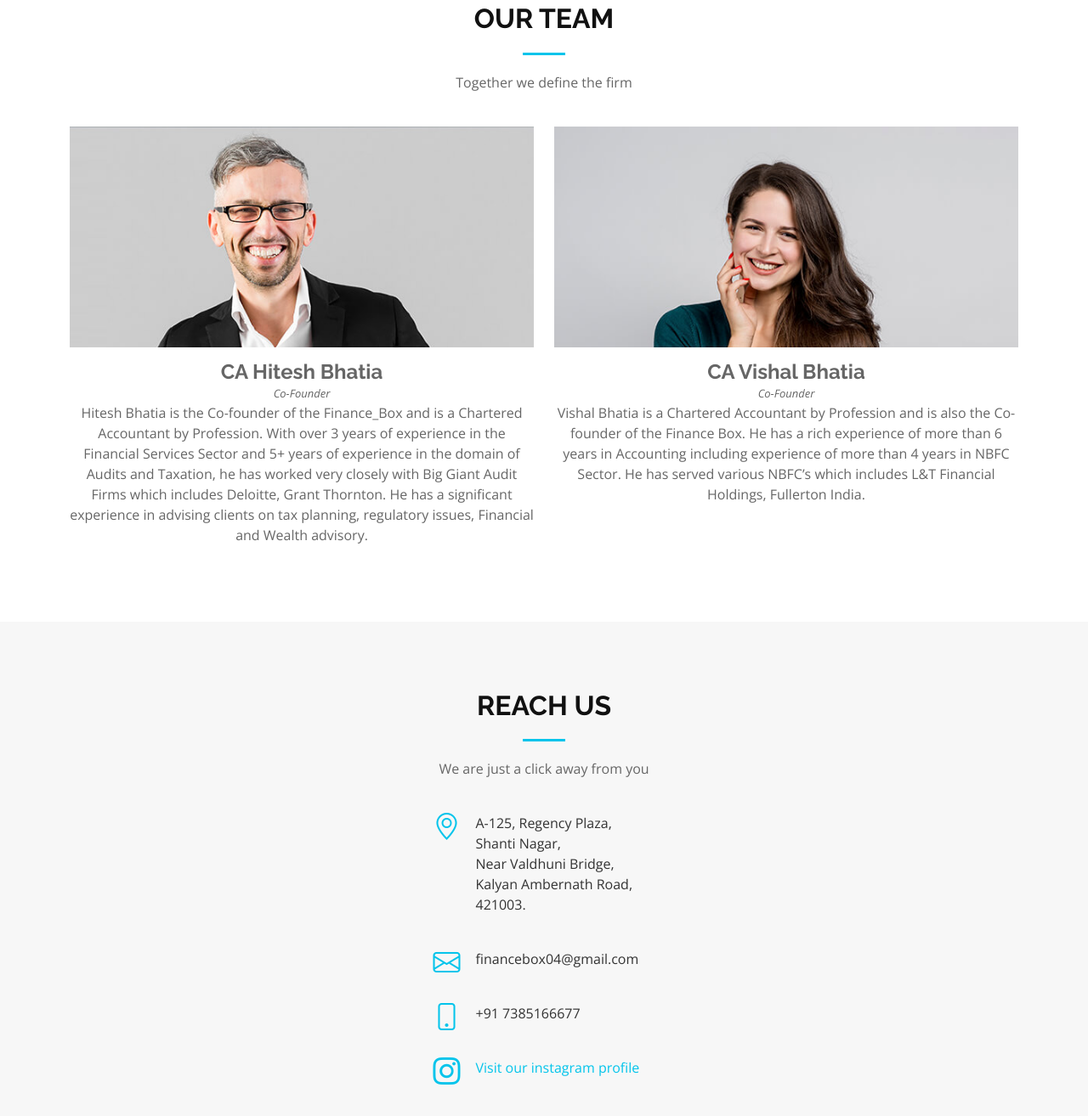
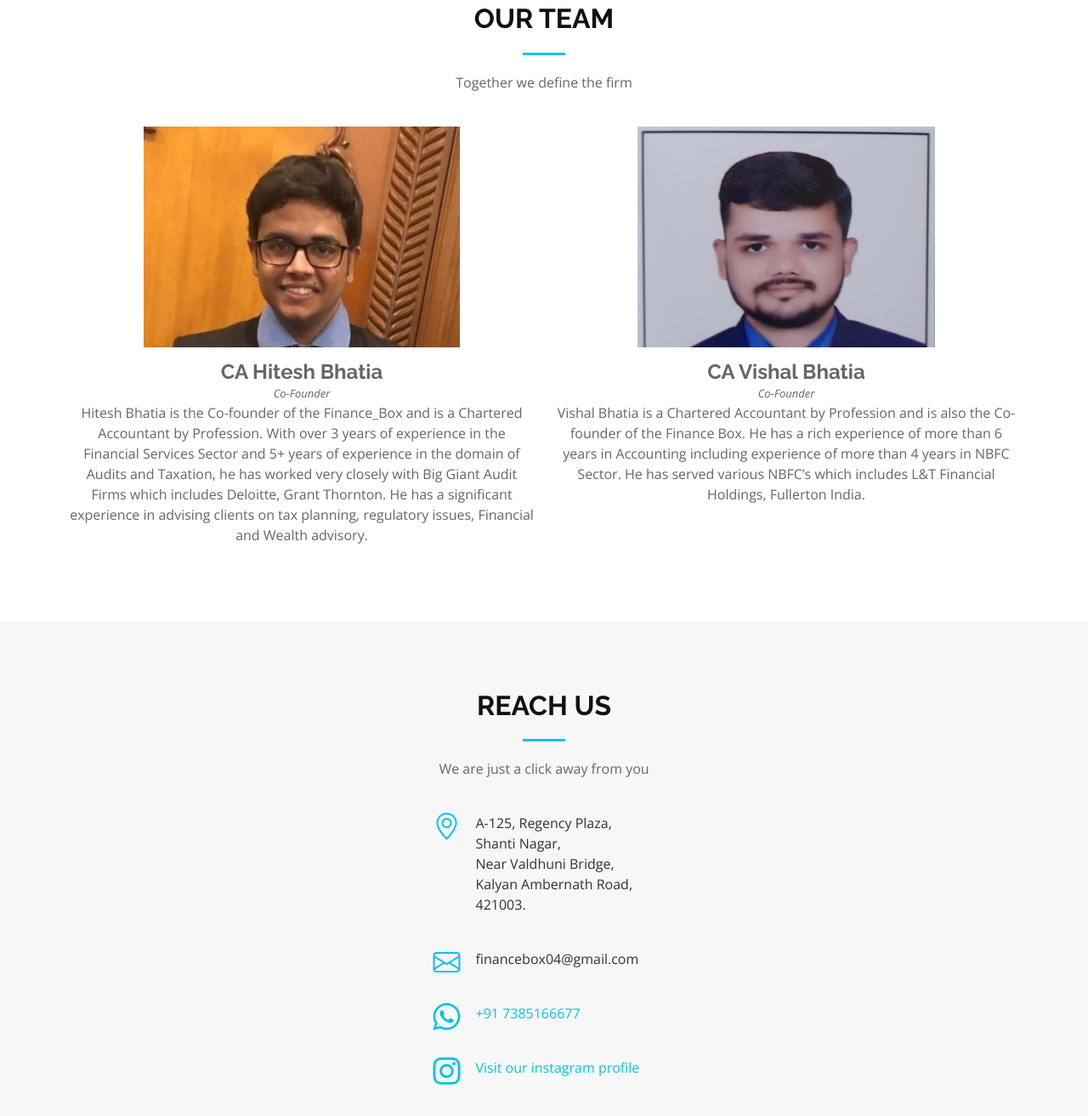
Before and after one commit to finance-box-hitesh/finance_box.github.io, a plain HTML site: page index.html in a window 1280 px wide. Shown: the part 4246-5560 px from the top of the page at 85% size. Drawn offline with nearby package versions, Linux system fonts and the light colour scheme.

Commit message:
added c=contact num of wa

```diff
--- a/index.html
+++ b/index.html
@@ -374,7 +374,7 @@
         <div class="row">
           <div class="col-md-6">
             <div class="member">
-              <div class="pic"><img src="assets/img/team/team-1.jpg" alt=""></div>
+              <div class="pic"><img src="assets/img/team/hb.jpg" alt="" height="350px"></div>
               <h4>CA Hitesh Bhatia</h4>
               <span>Co-Founder</span>
               <div>
@@ -391,7 +391,7 @@
 
           <div class="col-md-6">
             <div class="member">
-              <div class="pic"><img src="assets/img/team/team-2.jpg" alt=""></div>
+              <div class="pic"><img src="assets/img/team/vb.jpg" alt="" height="400px" width="350px"></div>
               <h4>CA Vishal Bhatia</h4>
               <span>Co-Founder</span>
               <div>
@@ -437,8 +437,9 @@
               </div>
 
               <div>
-                <i class="bi bi-phone"></i>
-                <p>+91 7385166677</p>
+                <i class="bi bi-whatsapp"></i>
+               <!-- <p><a href="https://chat.whatsapp.com/Ii50crFmWFGJxUQU1GQB7U">+91 7385166677</a></p>-->
+               <p><a href=" https://wa.me/[7385166677].">+91 7385166677</a></p>
               </div>
               <div>
                 <i class="bi bi-instagram"></i>
```
Also changed, not shown: Hitesh Bhatia.jpg (added), Hitesh Bhatia_Full.jpg (added), Vishal Bhatia.jpg (added), assets/img/team/hb.jpg (added), assets/img/team/vb.jpg (added).
